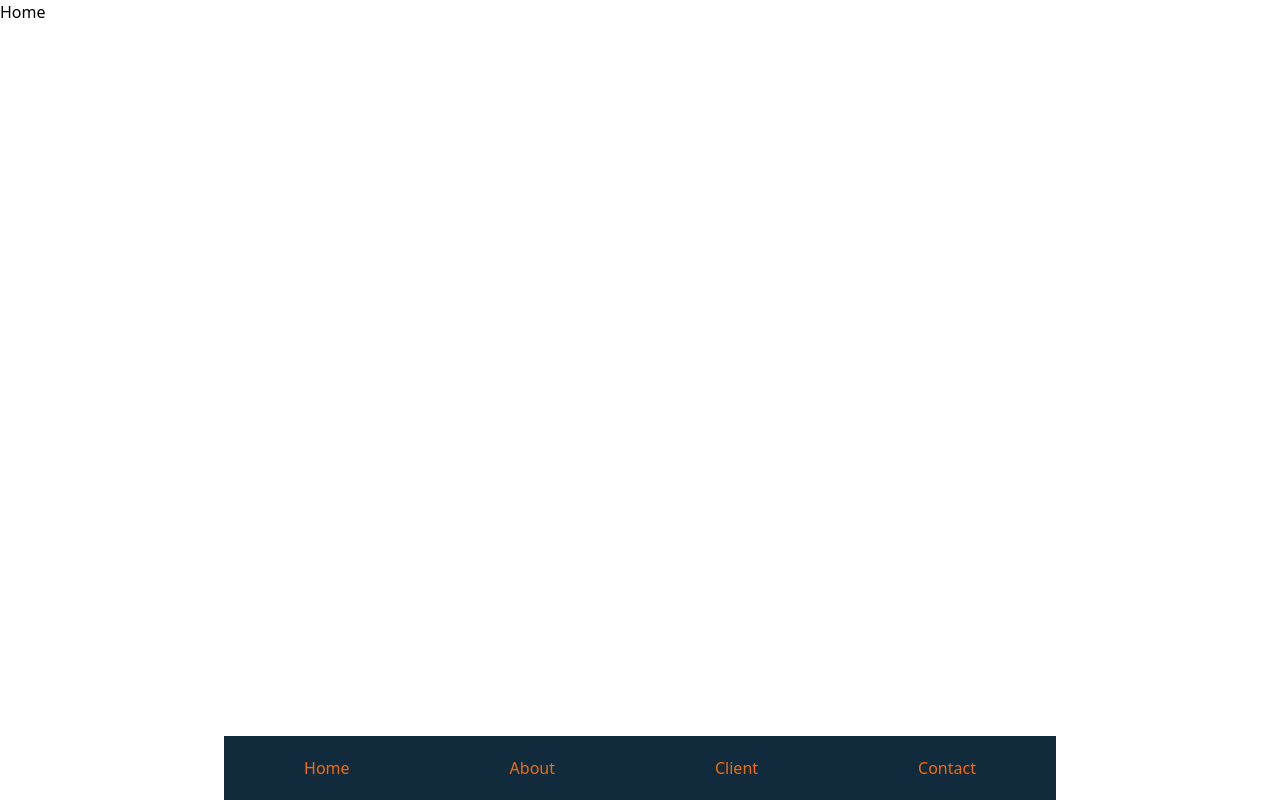
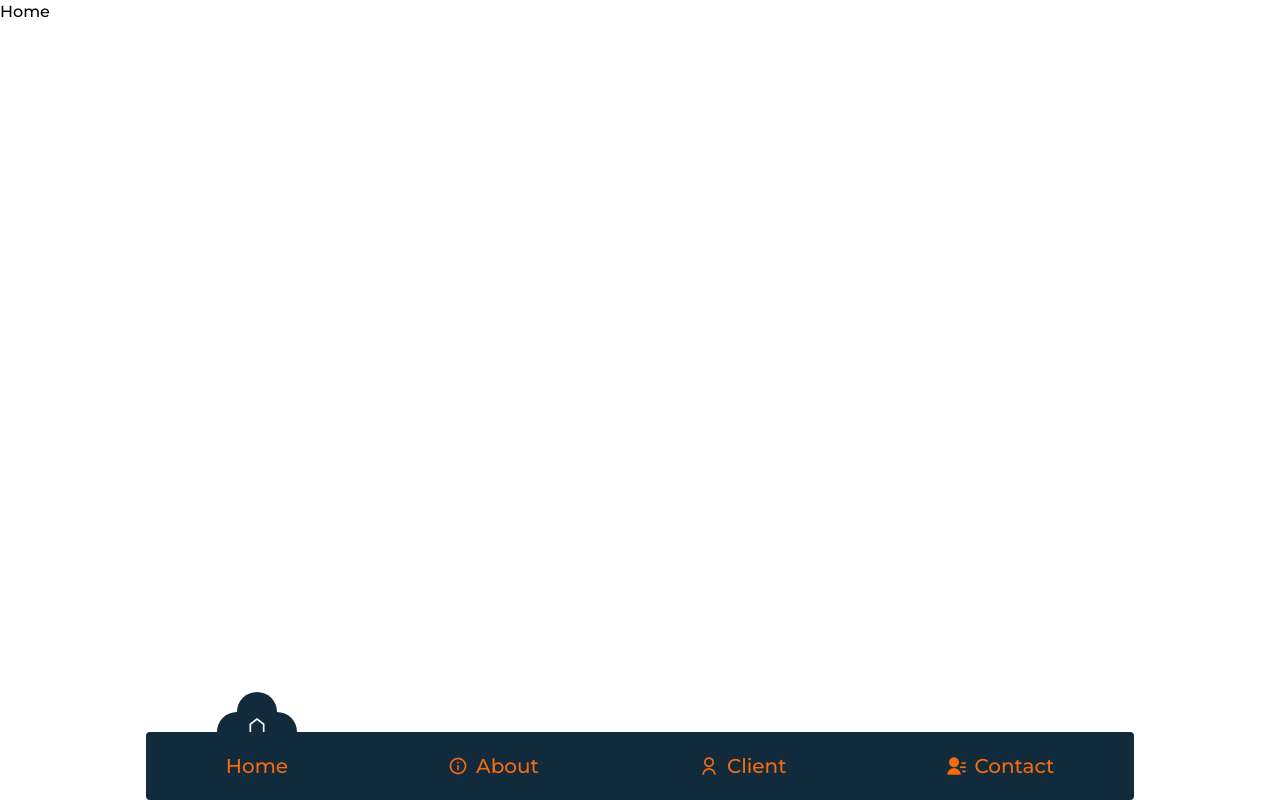
Before and after one commit to CLIFF-MUDIGO/cliveagency, a React (Create React App) app: page / in a window 1280 px wide. Built offline with nearby package versions, Linux system fonts and the light colour scheme.

Commit message:
layoutnavbar

```diff
--- a/public/index.html
+++ b/public/index.html
@@ -12,6 +12,7 @@
     <link rel="apple-touch-icon" href="%PUBLIC_URL%/logo192.png" />
 
     <link rel="manifest" href="%PUBLIC_URL%/manifest.json" />
+    <link href="https://cdn.jsdelivr.net/npm/remixicon@3.5.0/fonts/remixicon.css" rel="stylesheet">
 
     <title>Cliveagency -Dev</title>
   </head>
--- a/src/components/Layout.js
+++ b/src/components/Layout.js
@@ -1,27 +1,28 @@
 import React from "react";
-import { Link } from "react-router-dom";
+import { Link, useLocation } from "react-router-dom";
 
 const Layout = ({ children }) => {
+  const location = useLocation();
   const MenuItems = [
     {
       Title: "Home",
       Path: "/",
-      Icon: "",
+      Icon: "ri-home-line",
     },
     {
       Title: "About",
       Path: "/about",
-      Icon: "",
+      Icon: "ri-information-line",
     },
     {
       Title: "Client",
       Path: "/client",
-      Icon: "",
+      Icon: "ri-user-line",
     },
     {
       Title: "Contact",
       Path: "/contact",
-      Icon: "",
+      Icon: "ri-contacts-fill",
     },
   ];
   return (
@@ -32,14 +33,28 @@
       <div className="fixed bottom-0 right-0 left-0">
         <div className="flex justify-center w-full ">
           {MenuItems.map((item, index) => (
-            <div
-              className={`px-20 bg-primary py-5 ${index === 0 && "rounded-l"}${
-                index === MenuItems.length - 1 && "rounded-r"
-              }`}
-            >
-              <Link to={`${item.Path}`} className="text-secondary">
-                {item.Title}
-              </Link>
+            <div className="flex flex-col justify-end items-center">
+
+              {location.pathname === item.Path && (<div className="flex flex-col items-center">
+                <div className="h-5 w-10 bg-primary rounded-t-full">
+
+                </div>
+                <div className="h-5 w-20 bg-primary rounded-t-full text-center">
+                  <i className={`${item.Icon} text-white text-xl`}></i>
+
+                </div>
+              </div>)}
+
+
+              <div
+                className={`px-20 bg-primary py-5 ${index === 0 ? "rounded-l" : ""}${index === MenuItems.length - 1 ? "rounded-r" : ""} flex items-center justify-center space-x-2 `}
+              >
+                {location.pathname !== item.Path && <i className={`${item.Icon} text-secondary text-xl`}></i>}
+
+                <Link to={`${item.Path}`} className="text-secondary text-xl">
+                  {item.Title}
+                </Link>
+              </div>
             </div>
           ))}
         </div>
--- a/src/index.css
+++ b/src/index.css
@@ -1,3 +1,8 @@
+@import url('https://fonts.googleapis.com/css2?family=Great+Vibes&family=Montserrat:wght@500&display=swap');
+*{
+    font-family: 'Montserrat', sans-serif !important;
+}
+
 @tailwind base;
 @tailwind components;
 @tailwind utilities;
```
